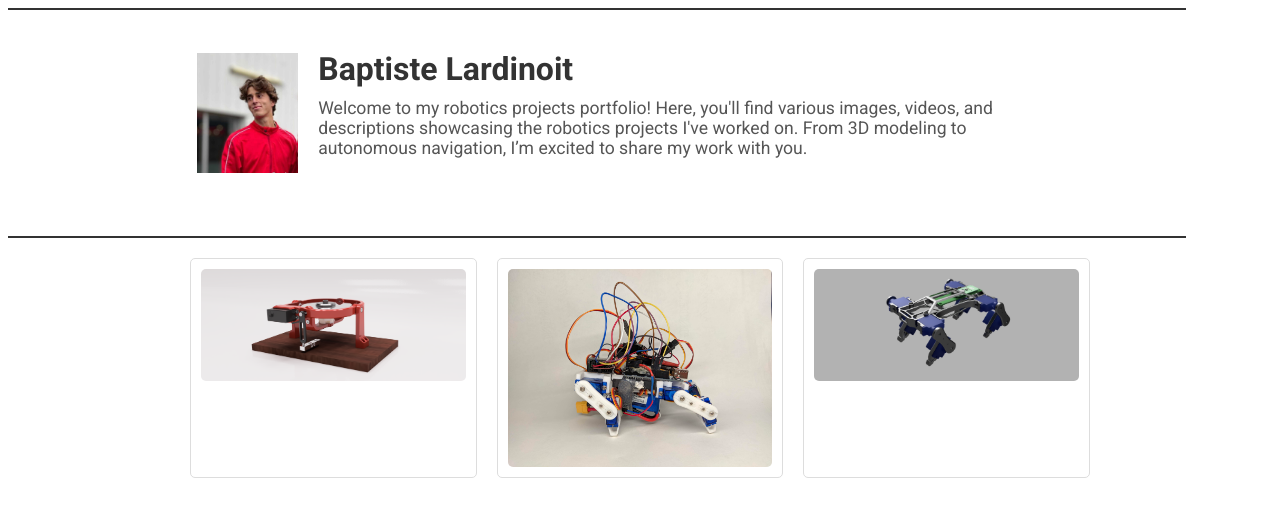
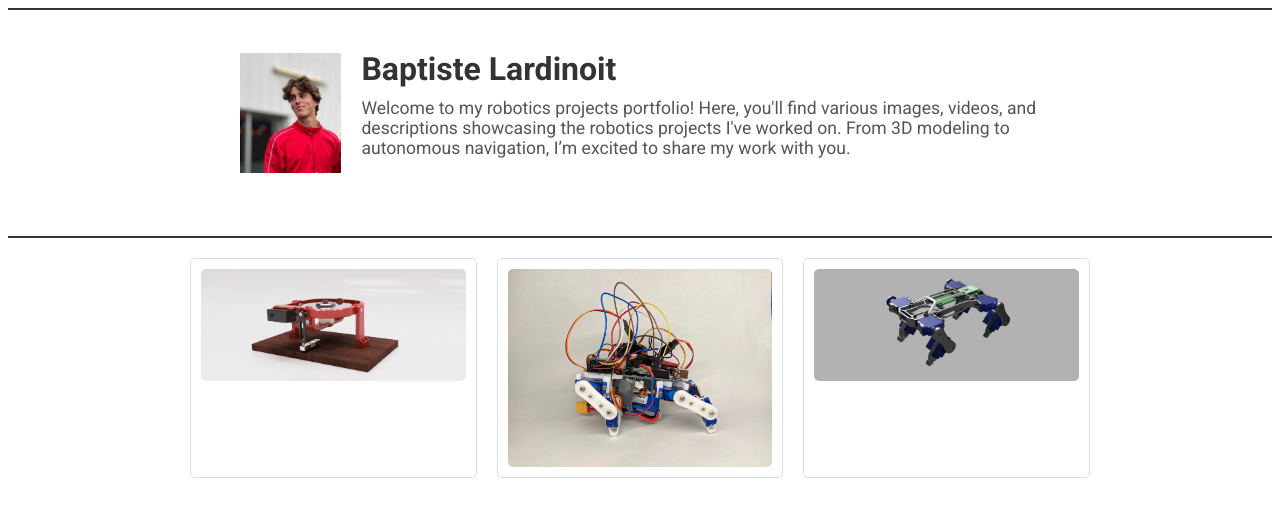
Before and after one commit to BaptisteLardinoit/BaptisteLardinoit.github.io, a Jekyll site: the page built from index.md, in a window 1280 px wide. Shown: the top 517 px of the page. Built offline with Jekyll 4.4.1, drawn with Linux system fonts in a browser that asks for light colours.

Commit message:
Update style.css

```diff
--- a/assets/css/style.css
+++ b/assets/css/style.css
@@ -11,7 +11,7 @@ h1, h2, h3, h4, h5, h6 {
   /*background-color: #f5f5f5; Light background color for the header */
   padding: 40px 20px 60px;
   display: flex;
-  width: 90%;
+  /*width: 90%;*/
   justify-content: center;
   border-top: 2px solid #333;
   border-bottom: 2px solid #333;
```
